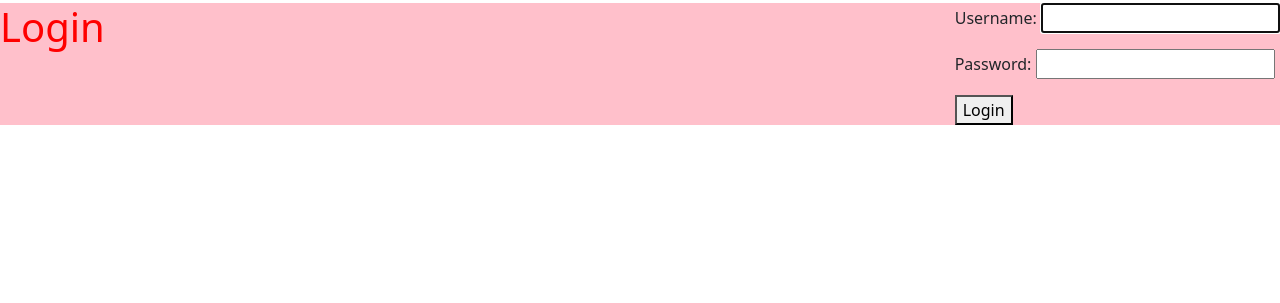
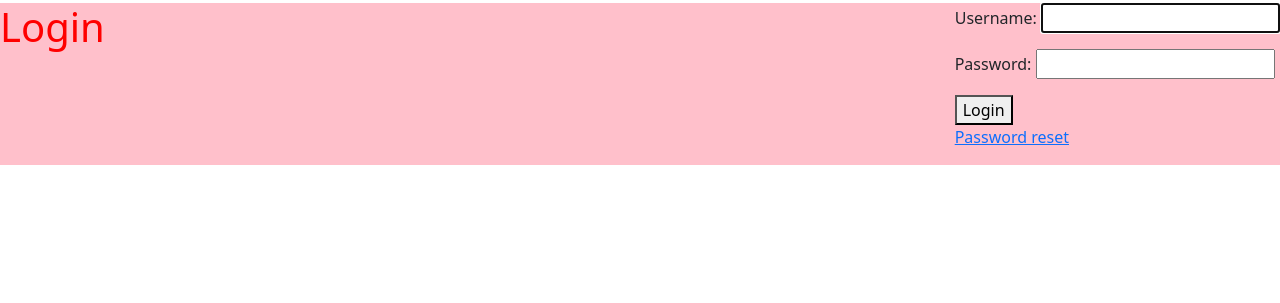
Before and after one commit to szepano/Django-Quotes, a Django app: page /login/ in a window 1280 px wide. Shown: the part 37-340 px from the top of the page. Run offline with Django 5.2, Linux system fonts and the light colour scheme.

Commit message:
resetting password and hiding fragile data

```diff
--- a/quotes_dir/quotes/urls.py
+++ b/quotes_dir/quotes/urls.py
@@ -1,5 +1,6 @@
 from django.urls import path, reverse
 from . import views
+from django.contrib.auth import views as django_views
 
 app_name = 'quotes'
 
@@ -13,5 +14,7 @@ urlpatterns = [
     path('login/', views.login_view, name='login'),
     path('logout/', views.logout_view, name='logout'),
     path('add_author/', views.add_author, name='add_author'),
-    path('add_quote/', views.add_quote, name='add_quote')
+    path('add_quote/', views.add_quote, name='add_quote'),
+    path('reset_password/', views.password_reset_request, name='password_reset'),
+    path('reset_password/confirm/<str:uidb64>/<str:token>/', views.password_reset_confirm, name='password_reset_confirm')
 ]
--- a/quotes_dir/quotes/views.py
+++ b/quotes_dir/quotes/views.py
@@ -1,12 +1,21 @@
 from django.shortcuts import render, redirect
 from .models import Quote, Tag, Author
 import requests
+from django.core.mail import send_mail
+from quotes_dir import settings
+from .forms import PasswordResetForm
 from django.core.paginator import Paginator
 from .forms import UserRegisterForm
 from django.contrib.auth import login, authenticate, logout
-from django.contrib.auth.forms import AuthenticationForm
+from django.contrib.auth.forms import AuthenticationForm, SetPasswordForm
 from django.contrib.auth.decorators import login_required
 from .forms import AuthorForm, QuoteForm
+import secrets
+from django.contrib.auth.models import User
+from django.contrib.auth.tokens import default_token_generator
+from django.utils.http import urlsafe_base64_decode, urlsafe_base64_encode
+from django.utils.encoding import force_bytes, force_str
+from django.template.loader import render_to_string
 
 def home(request):
     return render(request, 'quotes/home.html')
@@ -87,3 +96,57 @@ def add_quote(request):
     else:
         form = QuoteForm()
     return render(request, 'quotes/add_quote.html', {'form': form})
+
+
+def password_reset_request(request):
+    if request.method == "POST":
+        form = PasswordResetForm(request.POST)
+        if form.is_valid():
+            email = form.cleaned_data.get('email')
+            user = User.objects.get(email=email)
+            new_password = secrets.token_urlsafe(12)
+            user.set_password(new_password)
+            user.save()
+
+            token = default_token_generator.make_token(user)
+
+            uid = urlsafe_base64_encode(force_bytes(user.pk))
+            reset_url = request.build_absolute_uri('/reset_password/confirm/{}/{}'.format(uid, token))
+
+            subject = 'Password reset'
+            message = render_to_string('quotes/password_reset_email.html', {
+                'user': user,
+                'reset_url': reset_url
+            })
+            email_from = settings.EMAIL_HOST
+            recipients = [email]
+            send_mail(subject, message, email_from, recipients)
+
+            return render(request, 'quotes/password_reset_done.html')
+    else:
+        form = PasswordResetForm()
+    return render(request, 'quotes/password_reset_form.html', {'form': form})
+
+
+def password_reset_confirm(request, uidb64, token):
+    try:
+        uid = force_str(urlsafe_base64_decode(uidb64))
+        user = User.objects.get(pk=uid)
+    except Exception as e:
+        user = None
+
+    if user is not None and default_token_generator.check_token(user, token):
+        if request.method == 'POST':
+            form = SetPasswordForm(user, request.POST)
+            if form.is_valid():
+                form.save()
+                new_password = form.cleaned_data.get('new_password1')
+                user = authenticate(request, username=user.username, password=new_password)
+                login(request, user)
+                return render(request, 'quotes/password_reset_complete.html')
+
+        else:
+            form = SetPasswordForm(user)
+        return render(request, 'quotes/password_reset_confirm.html', {'form': form})
+    else:
+        return render(request, 'quotes/password_reset_invalid.html')
--- a/quotes_dir/quotes_dir/mongo_connect.py
+++ b/quotes_dir/quotes_dir/mongo_connect.py
@@ -1,5 +1,6 @@
 import mongoengine
+from .settings import env
 
 def connect_to_mongo():
-    mongoengine.connect(db='test',
-                        host='mongodb+srv://bartszczepan04:A501796b@firstcluster.dvmoxij.mongodb.net/test')
+    mongoengine.connect(db=env('DB_NAME'),
+                        host=env('DB_URL'))
--- a/quotes_dir/templates/quotes/login.html
+++ b/quotes_dir/templates/quotes/login.html
@@ -5,5 +5,6 @@
     {% csrf_token %}
     {{ form.as_p }}
     <button type="submit">Login</button>
+    <p><a href="/reset_password"> Password reset</a></p>
 </form>
 {% endblock %}
--- /dev/null
+++ b/quotes_dir/templates/quotes/password_reset_complete.html
@@ -0,0 +1,3 @@
+{% block content %}
+    <p>New password set succesfully</p>
+{% endblock %}
--- /dev/null
+++ b/quotes_dir/templates/quotes/password_reset_done.html
@@ -0,0 +1,5 @@
+{% extends 'quotes/base.html' %}
+
+{% block content %}
+    <h2>Email sent, check your mailbox</h2>
+{% endblock %}
--- /dev/null
+++ b/quotes_dir/templates/quotes/password_reset_email.html
@@ -0,0 +1,4 @@
+{% block content %}
+    <p>To reset your password, click the link below:</p><br>
+    <a href="{{ reset_url}}">Reset password</a>
+{% endblock %}
--- /dev/null
+++ b/quotes_dir/templates/quotes/password_reset_invalid.html
@@ -0,0 +1,3 @@
+{% block content %}
+    <p>Link or email invalid</p>
+{% endblock %}
--- a/requirements.txt
+++ b/requirements.txt
@@ -2,3 +2,4 @@ django
 mongoengine
 requests
 beautifulsoup4
+django_environ
```
Also changed, not shown: quotes_dir/quotes/forms.py (+9 -1 lines), quotes_dir/quotes_dir/settings.py (+18 -1 lines), quotes_dir/templates/quotes/password_reset_confirm.html (added, +7 -0 lines), quotes_dir/templates/quotes/password_reset_form.html (added, +9 -0 lines), quotes_dir/mydatabase.db, 1 other file.
